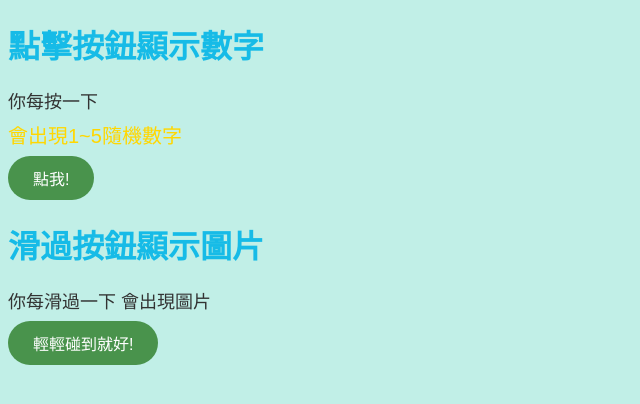
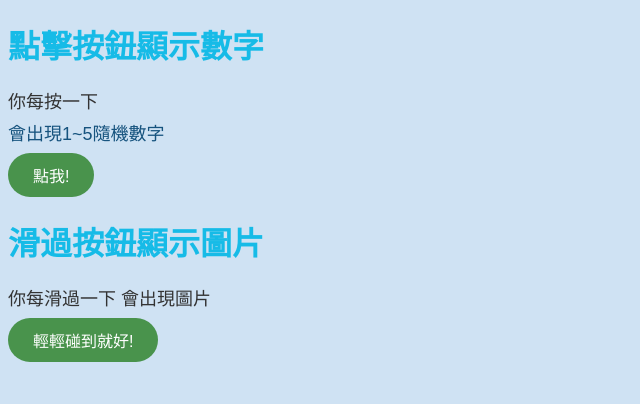
Before and after one commit to music10019-arch/chrisHHH.github, a plain HTML site: page index.html in a window 1280 px wide. Shown: the whole page, without its empty margins (0-640 px from the left). Drawn offline with Linux system fonts and the light colour scheme.

Commit message:
Update index.html

```diff
--- a/index.html
+++ b/index.html
@@ -6,7 +6,7 @@
     <style>
         body {
             font-family: Arial, sans-serif;
-            background-color: #c1efe7;
+            background-color: #cfe2f3;
             color: #333;
         }
 
@@ -20,8 +20,8 @@
             line-height: 1.5; margin: 5px 0;
         }
         .p3 {
-            color: gold;
-            font-size: 20px;
+            color: #16537e;
+            font-size: 40 px;
         }
 
         button {
```
